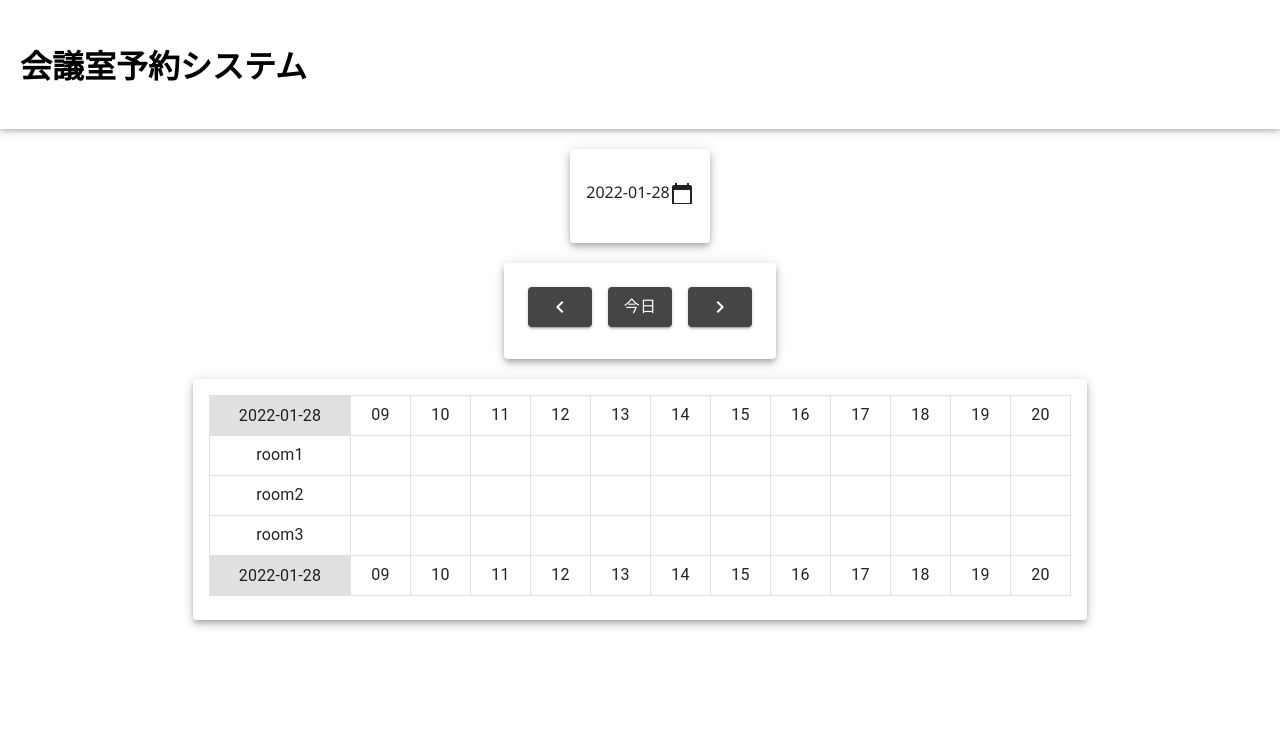
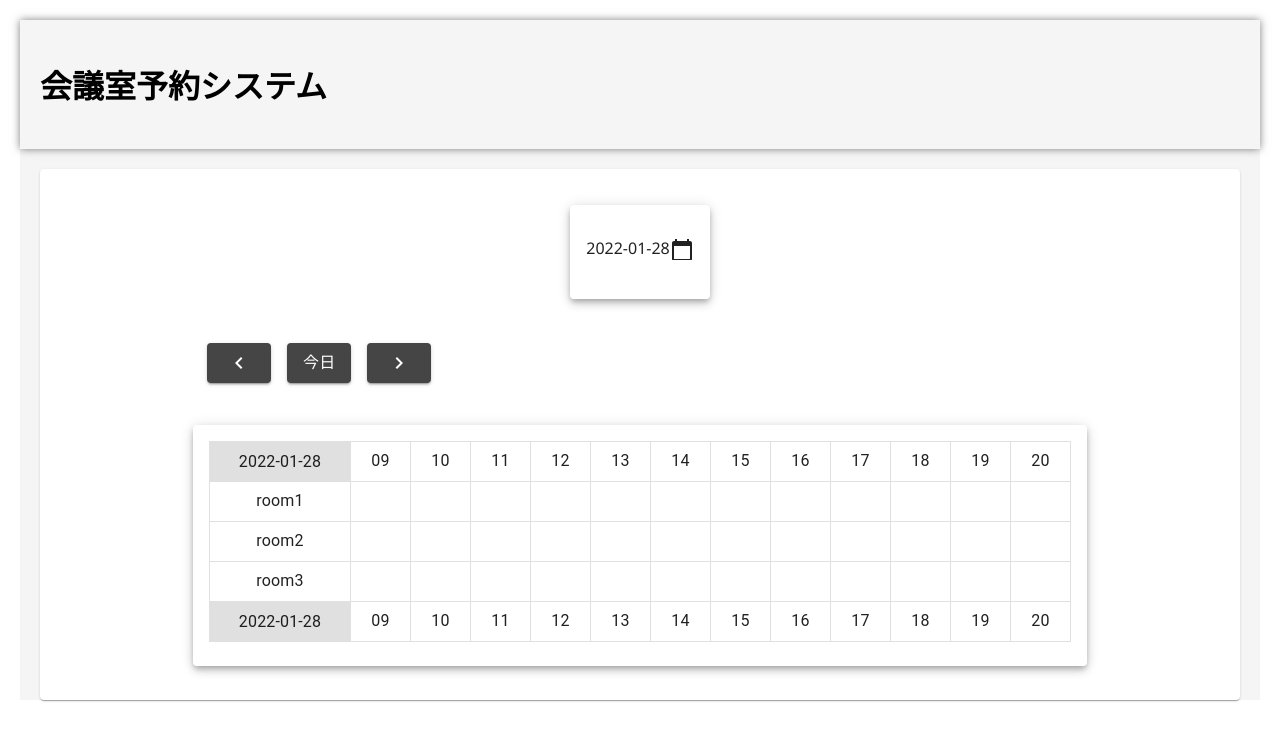
Before and after one commit to programandoconro/conference-room-reservation-system, a Next.js app: page /reservation in a window 1280 px wide. Shown: the top 740 px of the page. Built offline with nearby package versions, Linux system fonts and the light colour scheme.

Commit message:
layout nav

```diff
--- a/components/Schedule/selectionBox.tsx
+++ b/components/Schedule/selectionBox.tsx
@@ -2,8 +2,8 @@
 import { Typography } from "@mui/material";
 import theme from "utils/theme";
 
-const hoverInColor = theme.palette.primary.main;
-const clickColor = theme.palette.success.main;
+const hoverInColor = theme.palette.success.main;
+const clickColor = theme.palette.primary.main;
 const hoverOutColor = "white";
 
 const SelectionBox = () => {
--- a/components/nav-area/navigationArea.tsx
+++ b/components/nav-area/navigationArea.tsx
@@ -7,6 +7,7 @@
 import { buttonStyle } from "./sx";
 import add from "date-fns/add";
 import sub from "date-fns/sub";
+import Calendar from "@components/calendar/calendar";
 
 const NavigationArea = () => {
   const { date, setDate } = useContext(ReservationContext);
@@ -27,7 +28,7 @@
     setDate(formatDate(yesterday));
   };
   return (
-    <Card elevation={5} className="navigation-container">
+    <div className="navigation-container">
       <CardContent className="navigation-card">
         <Button variant="contained" sx={buttonStyle} onClick={handleYesterday}>
           <NavigateBeforeIcon />
@@ -39,7 +40,7 @@
           <NavigateNextIcon />
         </Button>
       </CardContent>
-    </Card>
+    </div>
   );
 };
 
--- a/pages/reservation.tsx
+++ b/pages/reservation.tsx
@@ -4,19 +4,23 @@
 import Schedule from "@components/schedule/schedule";
 import NavigationArea from "@components/nav-area/navigationArea";
 import ReservationContext from "contexts/reservationContext";
+import { Card, CardContent } from "@mui/material";
 
 const Reservation = () => {
   const [date, setDate] = useState(formatDate(new Date()));
   return (
     <ReservationContext.Provider value={{ date, setDate }}>
-      <div className="reservation-container">
+      <div className="reservation-page">
         <header>
           <h1>会議室予約システム</h1>
         </header>
-
-        <Calendar />
-        <NavigationArea />
-        <Schedule />
+        <Card className="reservation-container">
+          <CardContent>
+            <Calendar />
+            <NavigationArea />
+            <Schedule />
+          </CardContent>
+        </Card>
       </div>
     </ReservationContext.Provider>
   );
--- a/styles/navigation.css
+++ b/styles/navigation.css
@@ -1,12 +1,13 @@
 .navigation-container {
   display: flex;
-  justify-content: center;
-  align-items: center;
-  margin-bottom: 10px;
+  justify-content: space-between;
+  padding: 0;
+  bottom: 0;
 }
 .navigation-card {
   display: flex;
-  flex-direction: row;
-  justify-content: center;
-  align-items: center;
+  align-items: flex-end;
+  justify-content: flex-end;
+  padding: 0;
+  bottom: 0;
 }
--- a/styles/reservation.css
+++ b/styles/reservation.css
@@ -1,4 +1,9 @@
+.reservation-page {
+  background-color: #f5f5f5;
+  margin: 20px;
+}
 .reservation-container {
+  margin: 20px;
   display: flex;
   flex-direction: column;
   justify-content: center;
```
